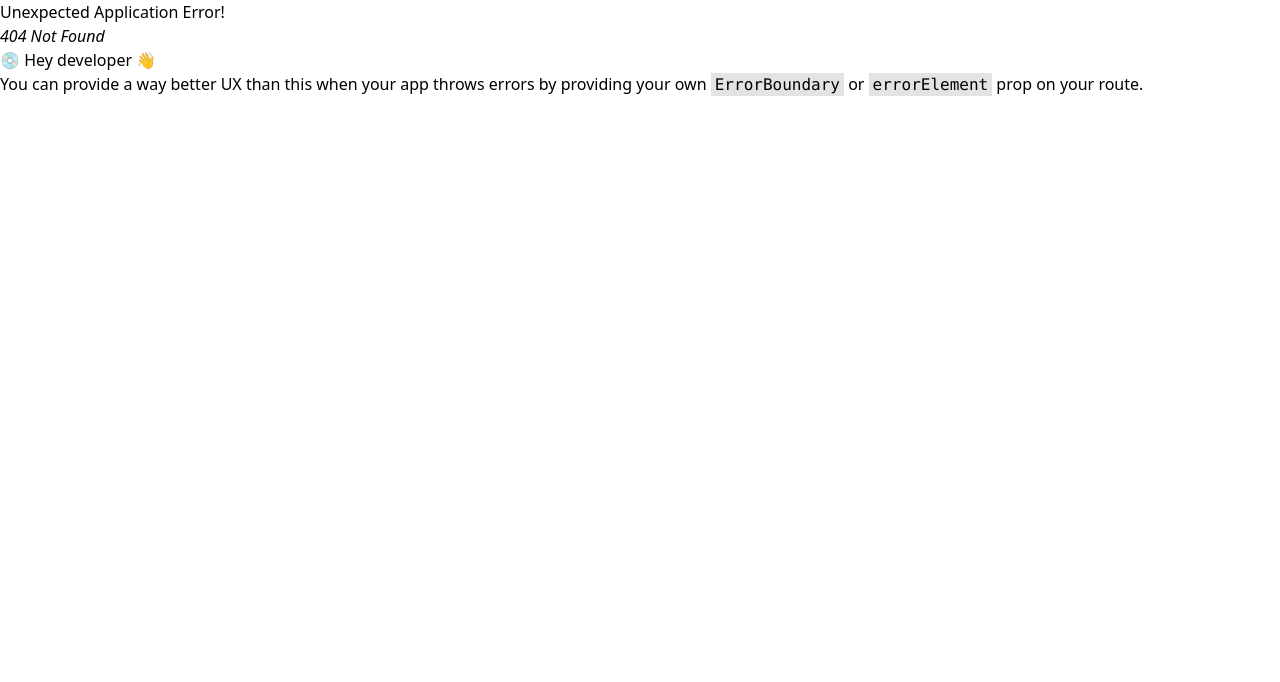
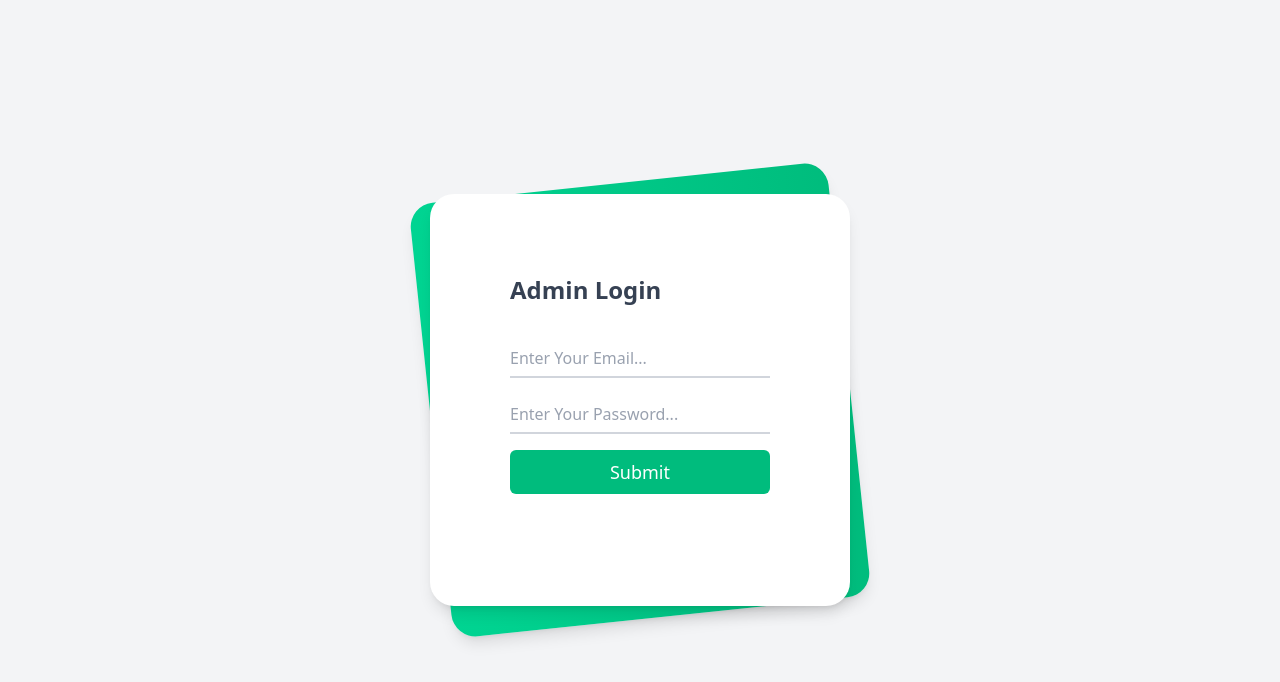
Before and after one commit to KaranSapra124/Summit.AI, a React (Vite) app: page /admin/login in a window 1280 px wide. Before the commit this address had no page. Shown: the top 682 px of the page. Built offline with nearby package versions, Linux system fonts and the light colour scheme.

Commit message:
Added Login Component For Admin

```diff
--- /dev/null
+++ b/src/Components/AdminPanel/Components/Auth/AdminLogin.tsx
@@ -0,0 +1,66 @@
+const AdminLogin = () => {
+  return (
+    <div className="min-h-screen bg-gray-100 py-6 flex flex-col justify-center sm:py-12">
+      <div className="relative py-3 sm:max-w-xl  sm:mx-auto">
+        <div className="absolute inset-0 bg-gradient-to-r from-emerald-400 to-emerald-500 shadow-lg transform -skew-y-6 sm:skew-y-0 sm:-rotate-6 sm:rounded-3xl"></div>
+        <div className="relative px-4 py-10 bg-white shadow-lg sm:rounded-3xl sm:p-20">
+          <div className="max-w-md mx-auto">
+            <div>
+              <h1 className="text-2xl font-semibold text-gray-700">
+                Admin Login
+              </h1>
+            </div>
+            <div className="divide-y divide-gray-200">
+              <div className="py-8 text-base leading-6 space-y-4 text-gray-700 sm:text-lg sm:leading-7">
+                {/* Email Input */}
+                <div className="relative">
+                  <input
+                    autoComplete="off"
+                    id="email"
+                    name="email"
+                    type="text"
+                    className="peer placeholder-transparent h-10 w-full border-b-2 border-gray-300 text-gray-900 focus:outline-none focus:border-emerald-500"
+                    placeholder="Email address"
+                  />
+                  <label
+                    htmlFor="email"
+                    className="absolute left-0 -top-3.5 text-gray-600 text-sm peer-placeholder-shown:text-base peer-placeholder-shown:text-gray-400 peer-placeholder-shown:top-2 transition-all peer-focus:-top-3.5 peer-focus:text-gray-600 peer-focus:text-sm"
+                  >
+                    Enter Your Email...
+                  </label>
+                </div>
+
+                {/* Password Input */}
+                <div className="relative">
+                  <input
+                    autoComplete="off"
+                    id="password"
+                    name="password"
+                    type="password"
+                    className="peer placeholder-transparent h-10 w-full border-b-2 border-gray-300 text-gray-900 focus:outline-none focus:border-emerald-500"
+                    placeholder="Password"
+                  />
+                  <label
+                    htmlFor="password"
+                    className="absolute left-0 -top-3.5 text-gray-600 text-sm peer-placeholder-shown:text-base peer-placeholder-shown:text-gray-400 peer-placeholder-shown:top-2 transition-all peer-focus:-top-3.5 peer-focus:text-gray-600 peer-focus:text-sm"
+                  >
+                    Enter Your Password...
+                  </label>
+                </div>
+
+                {/* Submit Button */}
+                <div className="relative">
+                  <button className="bg-emerald-500 hover:cursor-pointer hover:bg-emerald-600 text-white font-medium rounded-md px-4 py-2 w-full">
+                    Submit
+                  </button>
+                </div>
+              </div>
+            </div>
+          </div>
+        </div>
+      </div>
+    </div>
+  );
+};
+
+export default AdminLogin;
--- a/src/Components/AdminPanel/Components/DashboardLayout.tsx
+++ b/src/Components/AdminPanel/Components/Dashboard/DashboardLayout.tsx
@@ -1,8 +1,8 @@
 import { FaUsers, FaChartLine, FaBell } from "react-icons/fa";
-import Container from "../../Global/Container";
-import { userDataInterface } from "../../../Utils/UserReducer";
+import Container from "../../../Global/Container";
+import { userDataInterface } from "../../../../Utils/UserReducer";
 import { useState } from "react";
-import Divider from "../../../Utils/Divider";
+import Divider from "../../../../Utils/Divider";
 
 const DashboardLayout = () => {
   interface cardType {
```
Also changed, not shown: src/App.tsx (+9 -4 lines).
